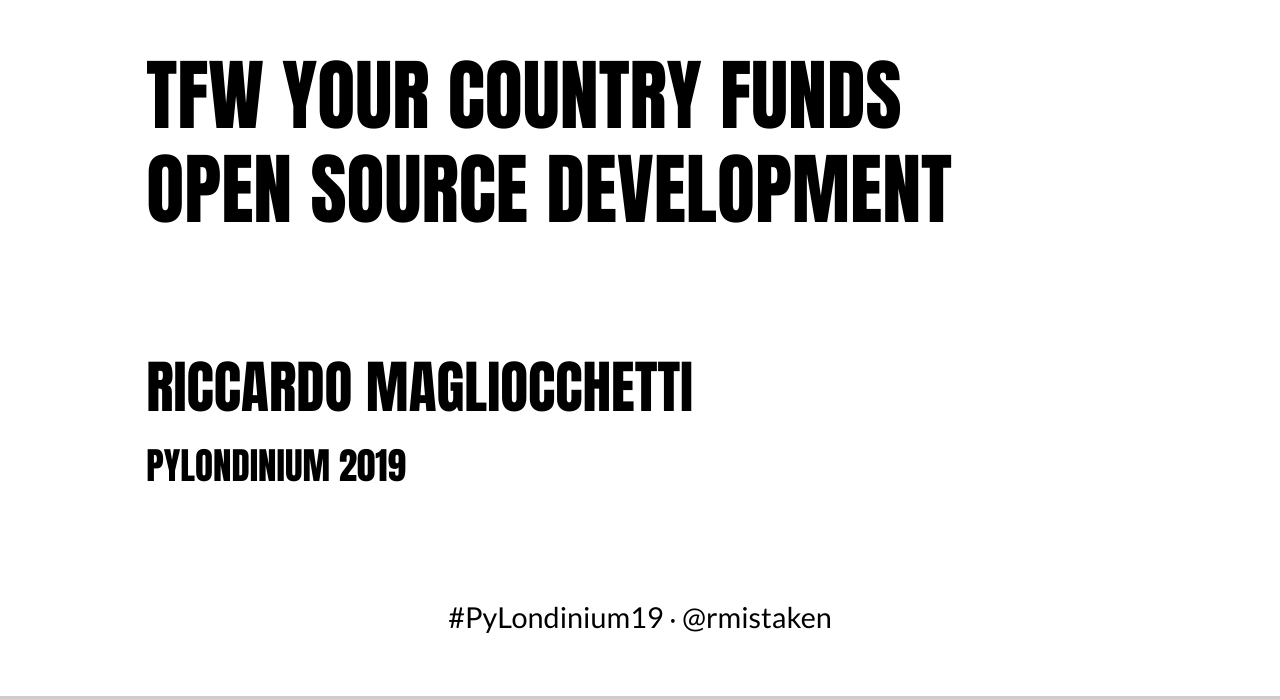
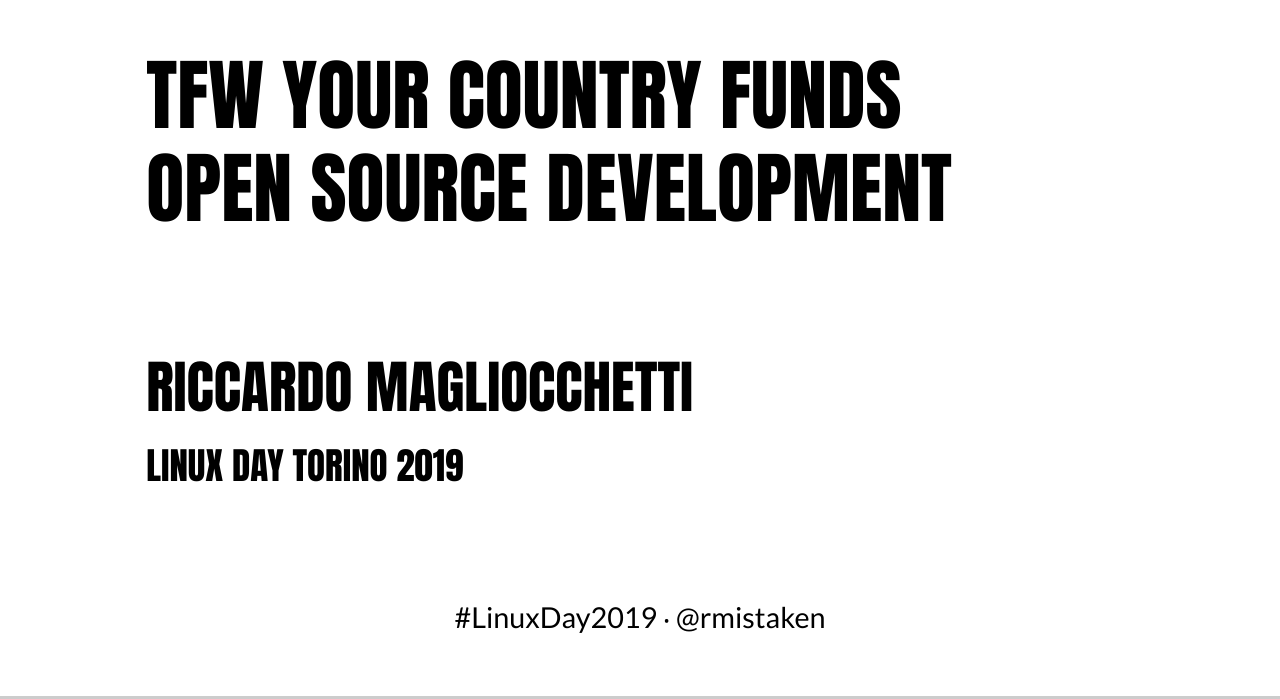
Before and after one commit to xrmx/tfwyourcontry-pypizzaberlin, a plain HTML site: page index.html in a window 1280 px wide. Shown: the part 101-800 px from the top of the page. Drawn offline with Linux system fonts and the light colour scheme; a web font is replaced by a local one.

Commit message:
Fixup hashtag

```diff
--- a/index.html
+++ b/index.html
@@ -73,7 +73,7 @@
 					<h2>TFW your country funds<br>Open Source development</h2>
 					<br /><br />
 					<h3>Riccardo Magliocchetti</h3>
-					<h4>PyLondinium 2019</h4>
+					<h4>Linux Day Torino 2019</h4>
 				</section>
 				<section>
 					<h2>whoami</h2>
@@ -183,7 +183,7 @@
 				</section>
 			</div>
 			<div class="footer">
-				<p id="hashtag">#PyLondinium19 ‧ @rmistaken</p>
+				<p id="hashtag">#LinuxDay2019 ‧ @rmistaken</p>
 			</div>
 		</div>
 
```
